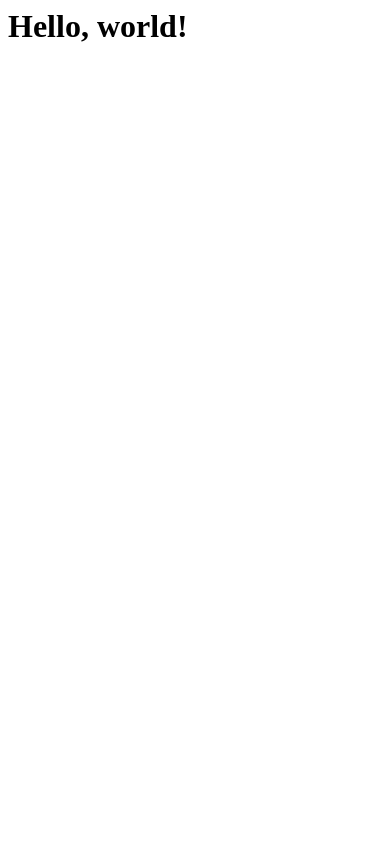
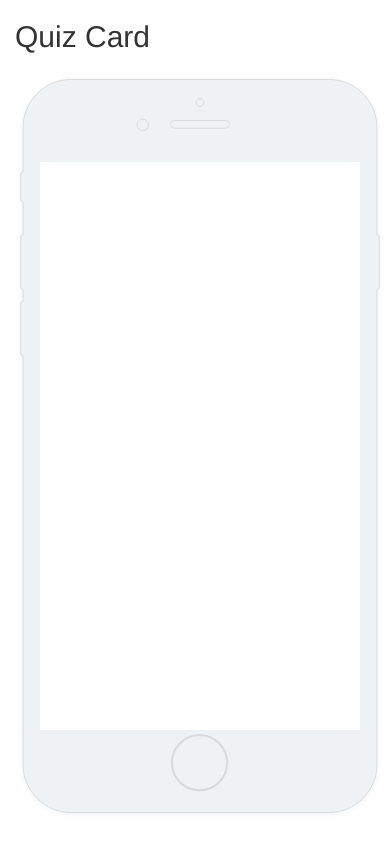
Before and after one commit to anthonylewis/quiz-cards, a plain HTML site: page index.html in a window 390 px wide. Drawn offline with nearby package versions, Linux system fonts and the light colour scheme.

Commit message:
Add a phone bg

```diff
--- a/index.html
+++ b/index.html
@@ -1,8 +1,29 @@
-<html>
-<head>
-<title>Quiz Cards</title>
+<!DOCTYPE html>
+<html ng-app="QuizCards">
+<head lang="en">
+  <meta charset="UTF-8">
+  <title>Quiz Cards</title>
+  <link rel="stylesheet" href="https://maxcdn.bootstrapcdn.com/bootstrap/3.3.5/css/bootstrap.min.css">
+  <link rel="stylesheet" href="styles/application.css">
 </head>
 <body>
-<h1>Hello, world!</h1>
+  <div class="container-fluid">
+    <div class="row">
+
+      <div class="col-md-3">
+        <h2>Quiz Card</h2>
+      </div>
+
+      <div class="col-md-9">
+        <div class="iphone-bg">
+          <div class="card-content">
+          </div>
+        </div>
+      </div>
+
+    </div>
+  </div>
+
+  <script src="https://ajax.googleapis.com/ajax/libs/angularjs/1.3.16/angular.min.js"></script>
 </body>
 </html>
--- /dev/null
+++ b/styles/application.css
@@ -0,0 +1,17 @@
+.iphone-bg {
+  background-image: url(../images/iphone-6-bg.svg);
+  background-origin: padding-box;
+  background-size: 370px 756px;
+  box-sizing: border-box;
+  display: block;
+  height: 758px;
+  margin: 15px auto;
+  padding: 94px 25px 90px 25px;
+  width: 370px;
+}
+
+.card-content {
+  background: white;
+  height: 568px;
+  width: 320px;
+}
```
